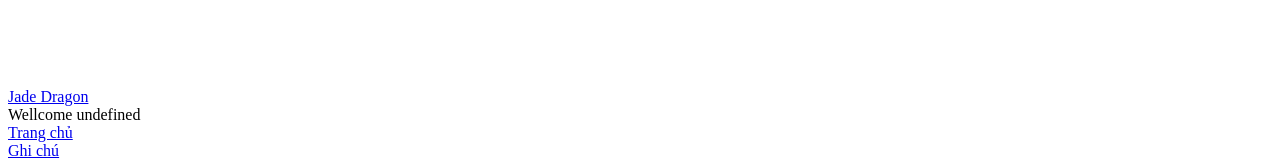
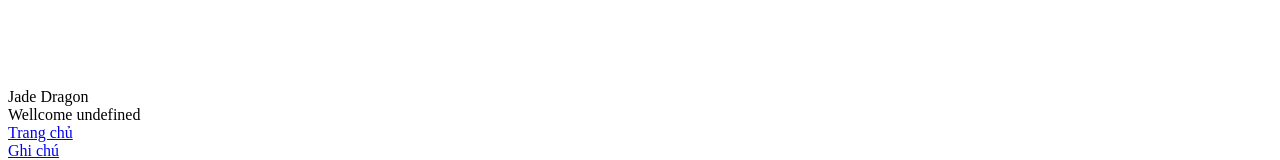
Before and after one commit to maivanlong74/personal-note, a React (Create React App) app in the folder personal-note/: page /home in a window 1280 px wide. Shown: the part 1204-1364 px from the top of the page. Built offline with nearby package versions, Linux system fonts and the light colour scheme; no server answers; the database is empty; sample sign-in values are in the browser's storage; a web font is replaced by a local one.

Commit message:
no message

```diff
--- a/personal-note/src/components/SideBar/ToolSideBar.jsx
+++ b/personal-note/src/components/SideBar/ToolSideBar.jsx
@@ -24,8 +24,6 @@ const ToolSideBar = () => {
     name: "",
   });
 
-  const { VITE_PORTAL_URL: portalUrl } = import.meta.env;
-
   // Kiểm tra quyền và xác nhận thông tin user
   useEffect(() => {
     const ensureAuthorized = () => {
@@ -44,20 +42,6 @@ const ToolSideBar = () => {
     ensureAuthorized();
   }, [userProfile]);
 
-  // đăng xuất
-  const onLockOut = () => {
-    const auth = getAuth();
-
-    signOut(auth)
-      .then(() => {
-        logout();
-        navigate('/');
-      })
-      .catch((error) => {
-        console.log('error', error);
-      });
-  };
-
   // tắt bật menu
   const changeShowMenu = () => {
     setIsShow(!isShow);
@@ -68,20 +52,18 @@ const ToolSideBar = () => {
     const isActive = location.pathname === link;
 
     return (
-      <div style={checkPageAdmin != pageAdmin ? {display: 'none'} : {}}
-        className={`w-full flex justify-center self-stretch relative ${
-          !isActive
+      <div style={checkPageAdmin != pageAdmin ? { display: 'none' } : {}}
+        className={`w-full flex justify-center self-stretch relative ${!isActive
             ? 'hover:bg-[#a4b0be] hover:border hover:border-indigo-200 hover:border-y-indigo-500'
             : ''
-        } ${checkPageAdmin}`}
+          } ${checkPageAdmin}`}
       >
         <Link
           to={link}
-          className={`w-full text-left py-1 text-sm no-underline ${
-            isActive
+          className={`w-full text-left py-1 text-sm no-underline ${isActive
               ? 'text-[#ff4757]'
               : 'text-black hover:bg-[#a4b0be] hover:border hover:border-y-indigo-500'
-          }`}
+            }`}
         >
           {content}
         </Link>
@@ -97,9 +79,20 @@ const ToolSideBar = () => {
   // logout
   const confirmLogout = (choose) => {
     if (choose) {
-      onLockOut();
+      const auth = getAuth();
+      signOut(auth)
+        .then(() => {
+          logout();
+          navigate('/');
+        })
+        .catch((error) => {
+          console.log('error', error);
+        });
+
+      // tắt modal
       handleShowModal("", false);
     } else {
+      // tắt modal
       handleShowModal("", false);
     }
   };
@@ -108,13 +101,10 @@ const ToolSideBar = () => {
       <div className={`flex flex-col items-center w-full h-full text-black text-left text-xl rounded-[40px] border-0 box-border p-4
         transition duration-300 overflow-auto scroll-bar-none
         ${isShow ? 'translate-x-0' : '-translate-x-full'}`}>
-        <Link
-          to={portalUrl}
-          className="w-full flex flex-col items-center justify-start pb-2 box-border relative gap-2 text-center text-black no-underline"
-        >
+        <div className="w-full flex flex-col items-center justify-start pb-2 box-border relative gap-2 text-center text-black no-underline">
           <img className="w-[77.3px] relative h-[50px] z-[0]" alt="" src={logo} />
           <div className="text-lg font-bigger">Jade Dragon</div>
-        </Link>
+        </div>
         {/* MAIN */}
         <div className="w-full flex flex-col items-center justify-start py-0 box-border">
           <div className="w-full flex justify-center self-stretch relative tracking-[0.04em] uppercase font-bold">
```
